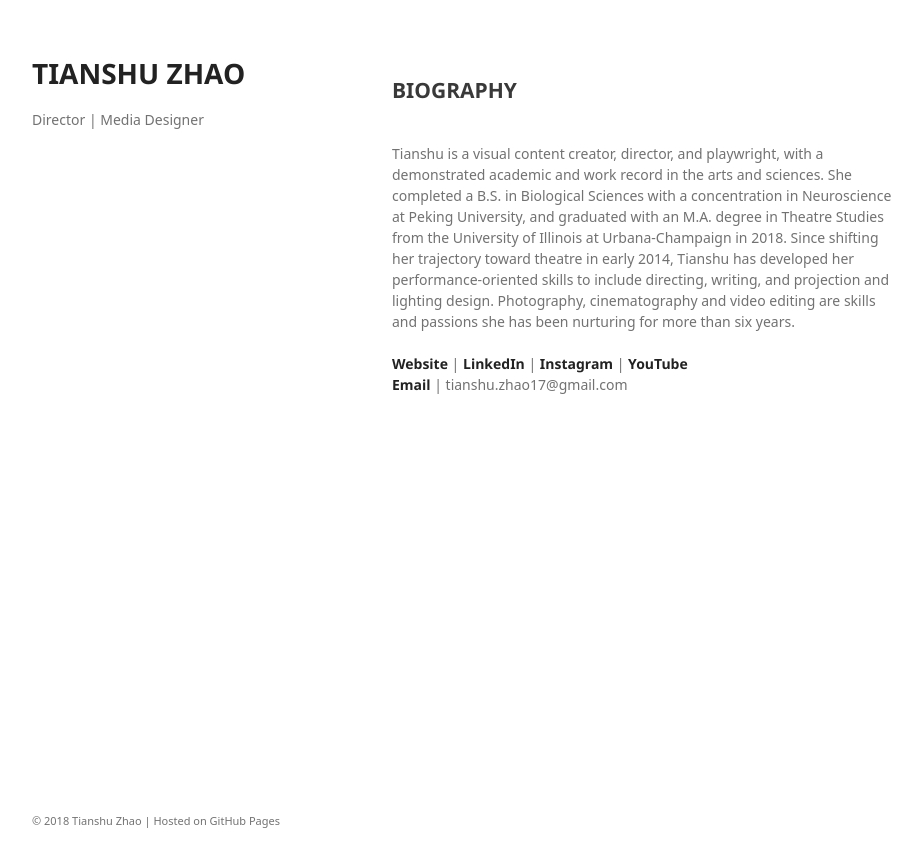
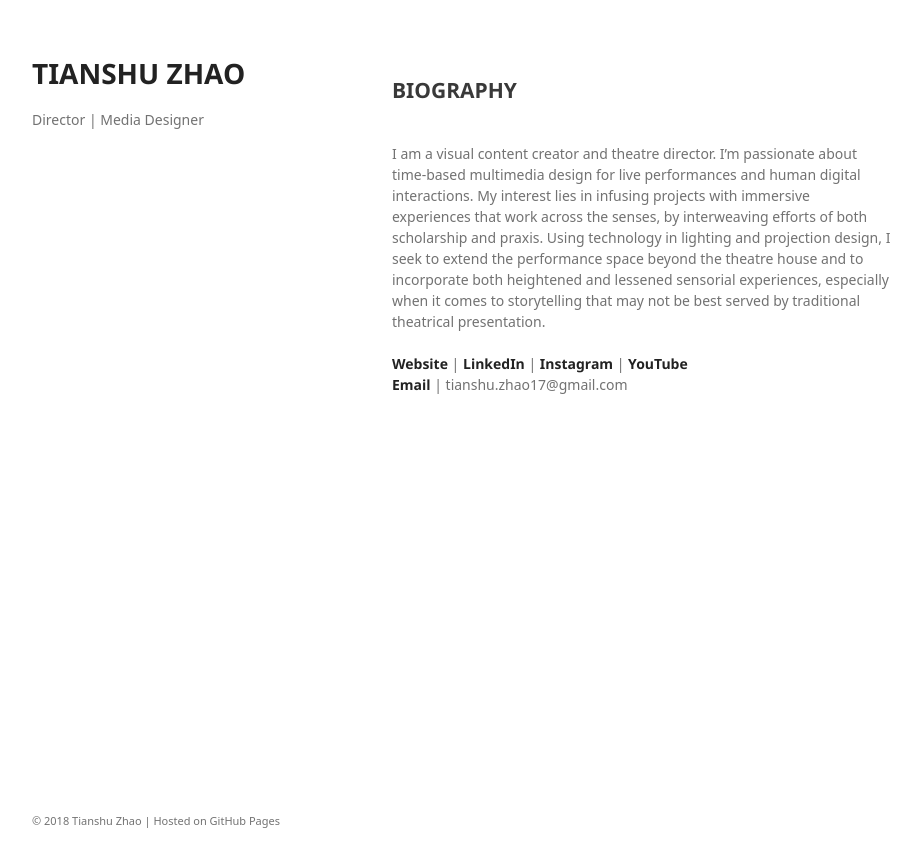
Before and after one commit to tianshu-z/tianshu-z.github.io, a Jekyll site: the page built from biography.html, in a window 1280 px wide. Shown: the top 867 px of the page, without its empty margins (178-1100 px from the left). Built offline with Jekyll 4.4.1, drawn with Linux system fonts in a browser that asks for light colours; some web fonts are replaced.

Commit message:
Update biography.html

```diff
--- a/biography.html
+++ b/biography.html
@@ -15,7 +15,7 @@ layout: default
     <h2>BIOGRAPHY</h2>
   <br>
 
-Tianshu is a visual content creator, director, and playwright, with a demonstrated academic and work record in the arts and sciences. She completed a B.S. in Biological Sciences with a concentration in Neuroscience at Peking University, and graduated with an M.A. degree in Theatre Studies from the University of Illinois at Urbana-Champaign in 2018. Since shifting her trajectory toward theatre in early 2014, Tianshu has developed her performance-oriented skills to include directing, writing, and projection and lighting design. Photography, cinematography and video editing are skills and passions she has been nurturing for more than six years.
+I am a visual content creator and theatre director.  I’m passionate about time-based multimedia design for live performances and human digital interactions. My interest lies in infusing projects with immersive experiences that work across the senses, by interweaving efforts of both scholarship and praxis. Using technology in lighting and projection design, I seek to extend the performance space beyond the theatre house and to incorporate both heightened and lessened sensorial experiences, especially when it comes to storytelling that may not be best served by traditional theatrical presentation.
 
 <br>
 <br>
```
